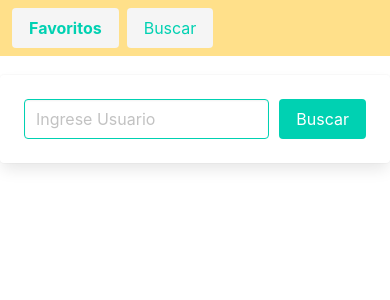
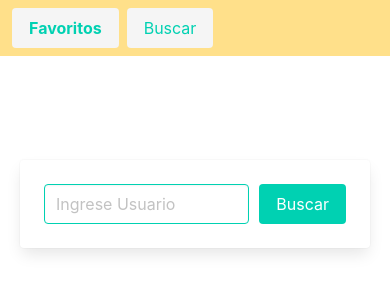
Before and after one commit to IvanBodnar/favogit, an Angular app: page / in a window 390 px wide. Shown: the top 300 px of the page. Built offline with nearby package versions, Linux system fonts and the light colour scheme; no server answers.

Commit message:
Cambios a layout de search-conatiner

```diff
--- a/src/app/app.component.css
+++ b/src/app/app.component.css
@@ -1,6 +1,7 @@
 
 .main-container {
   height: 100%;
+  width: 100%;
   display: grid;
   grid-gap: 20px;
   grid-template-rows: 15% auto;
@@ -8,7 +9,18 @@
   justify-items: center;
 }
 
+.search-container {
+  width: 100%;
+}
+
 .outlet-container {
   width: 100%;
   align-self: start;
 }
+
+@media (max-width: 500px) {
+  .main-container {
+    grid-template-rows: 35% auto;
+  }
+
+}
--- a/src/app/components/search/search.component.css
+++ b/src/app/components/search/search.component.css
@@ -1,3 +1,12 @@
+
+.main-container {
+  display: grid;
+  grid-template-columns: 1fr 2fr 1fr;
+}
+
+.card {
+  margin: 20px;
+}
 
 .card-content {
   display: flex;
@@ -6,3 +15,11 @@
 .button {
   margin-left: 10px;
 }
+
+@media (max-width: 500px) {
+  .main-container {
+    display: flex;
+    flex-direction: column;
+    align-items: center;
+  }
+}
--- a/src/app/components/search/search.component.html
+++ b/src/app/components/search/search.component.html
@@ -1,7 +1,10 @@
 
-<div class="card">
-  <form [formGroup]="searchForm" (ngSubmit)="onSubmit()">
-    <div class="card-content">
+<div class="main-container">
+  <div></div>
+
+  <div class="card">
+    <form [formGroup]="searchForm" (ngSubmit)="onSubmit()">
+      <div class="card-content">
         <input
           formControlName="search"
           id="search-input"
@@ -13,6 +16,13 @@
           class="button is-primary"
         >Buscar
         </button>
+      </div>
+    </form>
+  </div>
+
+
+    <div>
+
     </div>
-  </form>
+
 </div>
```
